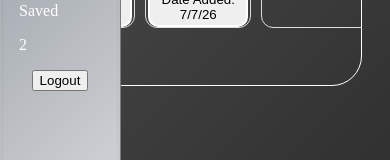
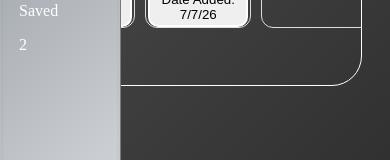
Before and after one commit to ElijahSWilliams/jobTracker, a React (Vite) app: page / in a window 390 px wide. Shown: the part 586-746 px from the top of the page. Built offline with nearby package versions, Linux system fonts and the light colour scheme.

Commit message:
Rough responsive design finished for small screens

```diff
--- a/src/Profile/Profile.tsx
+++ b/src/Profile/Profile.tsx
@@ -4,7 +4,7 @@ import "./Profile.css";
 type Stat = {
   label: string;
   value: number;
-}
+};
 
 type ProfileProps = {
   name: string; /* Username */
@@ -27,29 +27,30 @@ function Profile({ open, name, image, toggleSidebar, stats }: ProfileProps) {
     const url = URL.createObjectURL(file); //create URL with react keywords??
 
     setProfileImage(url); //set image to url
-
   }
 
-
-
   return (
-
     <aside className={`profile ${open ? "profile-open" : "profile-closed"}`}>
       <button className="profile__toggle" onClick={toggleSidebar}>
         {open ? "⬅" : "➡"}
       </button>
       <div className="profile__content">
-
         <label className="profile__image-wrapper">
-                    <img src={image} alt={`${name}'s Profile`} className="profile__image" />
-                    <input type="file" accept="image/*" hidden onChange={handleImageChange} />
+          <img
+            src={image}
+            alt={`${name}'s Profile`}
+            className="profile__image"
+          />
+          <input
+            type="file"
+            accept="image/*"
+            hidden
+            onChange={handleImageChange}
+          />
         </label>
 
         {/* DISPLAY USER NAME */}
-                <h1 className="profile__name">
-                    Hello,  {name}!
-                </h1>
-
+        <h1 className="profile__name">Hello, {name}!</h1>
 
         {/*  */}
         <div className="profile__stats">
@@ -60,10 +61,6 @@ function Profile({ open, name, image, toggleSidebar, stats }: ProfileProps) {
             </div>
           ))}
         </div>
-
-                <button className="profile__logout" onClick={() => {
-                    alert("Logout Function in progress");
-                }}>Logout</button>
       </div>
     </aside>
   );
```
Lines whose indentation alone changed are shown as unchanged.
